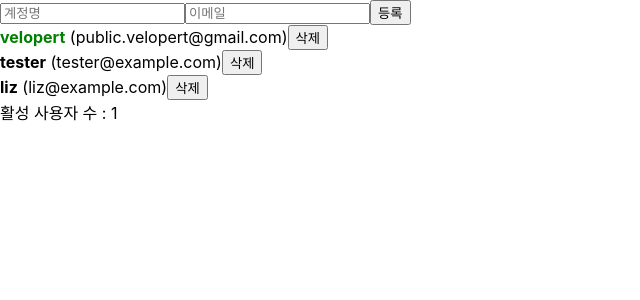
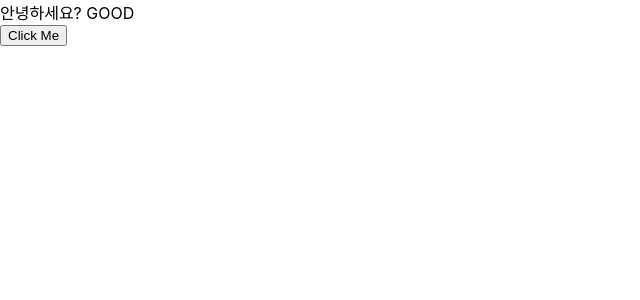
Before and after one commit to haileychoi15/react-tutorial, a React (Create React App) app: page / in a window 1280 px wide. Shown: the top 300 px of the page, without its empty margins (0-640 px from the left). Built offline with nearby package versions, Linux system fonts and the light colour scheme.

Commit message:
Context API

```diff
--- /dev/null
+++ b/src/ContextSample.js
@@ -0,0 +1,29 @@
+import React, { createContext, useContext, useState } from "react";
+
+const MyContext = createContext('defaultValue');
+
+function Child() {
+    const text = useContext(MyContext);
+    return <div>안녕하세요? {text}</div>
+}
+
+function Parent() {
+    return <Child />
+}
+
+function GrandParent() {
+    return <Parent />
+}
+
+function ContextSample() {
+    const [value, setValue] = useState(true);
+
+    return (
+        <MyContext.Provider value={value ? 'GOOD' : 'BAD'}>
+            <GrandParent />
+            <button onClick={() => setValue(!value)}>Click Me</button>
+        </MyContext.Provider>
+    )
+}
+
+export default ContextSample;
--- a/src/index.js
+++ b/src/index.js
@@ -3,9 +3,10 @@
 import './index.css';
 import App from './App';
 import Counter from "./Counter";
+import ContextSample from "./ContextSample";
 import * as serviceWorker from './serviceWorker';
 
-ReactDOM.render(<App />, document.getElementById('root'));
+ReactDOM.render(<ContextSample />, document.getElementById('root'));
 
 // If you want your app to work offline and load faster, you can change
 // unregister() to register() below. Note this comes with some pitfalls.
```
